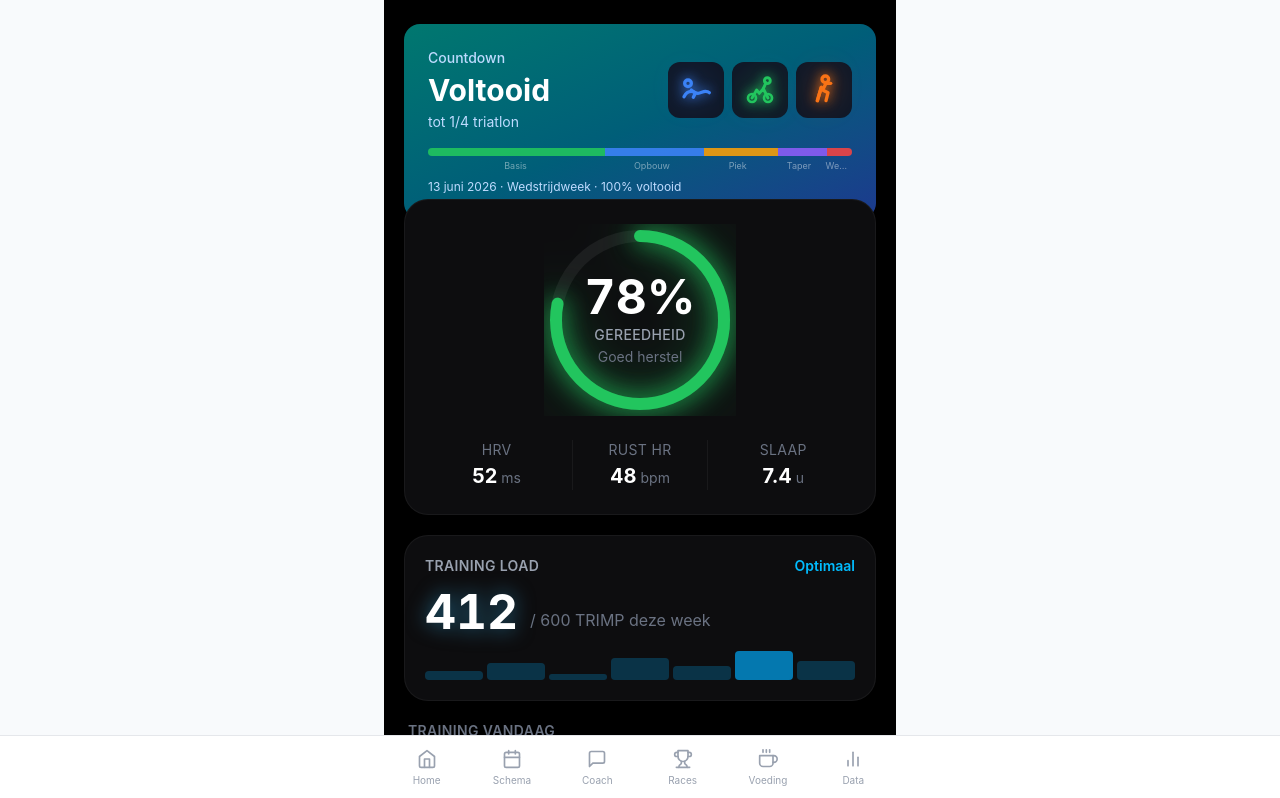
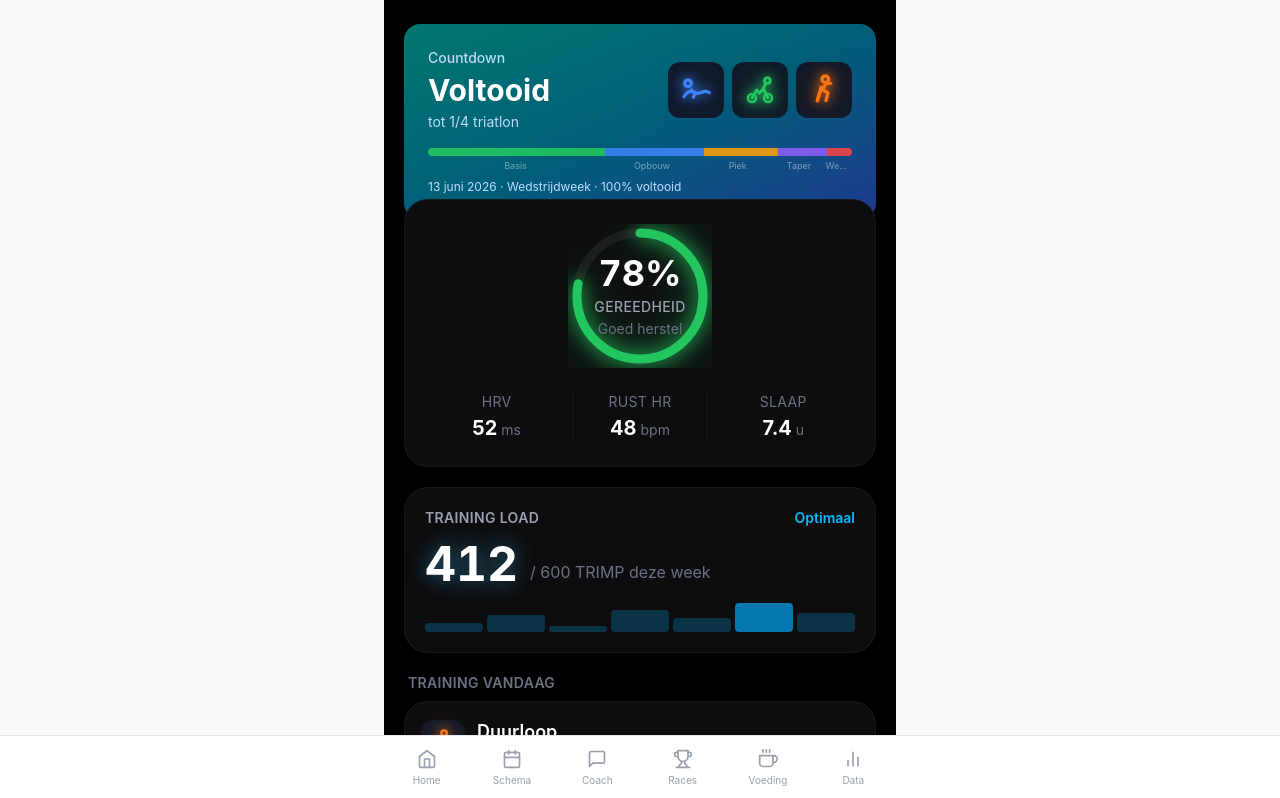
Before and after one commit to TacoMulder1971/sportcoach-AI, a Next.js app: page /ontwerp-voorbeeld in a window 1280 px wide. Shown: the top 798 px of the page. Built offline with nearby package versions, Linux system fonts and the light colour scheme.

Commit message:
Verklein de gereedheid-cirkel in ontwerpvoorbeeld
ScoreRing van w-48/h-48 naar w-36/h-36, scoretekst iets meekrimpen.

```diff
--- a/src/app/ontwerp-voorbeeld/page.tsx
+++ b/src/app/ontwerp-voorbeeld/page.tsx
@@ -33,8 +33,8 @@ function ScoreRing({ pct, label, sublabel, color, glow }: { pct: number; label:
   const r = 70;
   const c = 2 * Math.PI * r;
   return (
-    <div className="relative w-48 h-48 mx-auto">
-      <svg viewBox="0 0 160 160" className="w-48 h-48 -rotate-90">
+    <div className="relative w-36 h-36 mx-auto">
+      <svg viewBox="0 0 160 160" className="w-36 h-36 -rotate-90">
         <circle cx="80" cy="80" r={r} fill="none" stroke="#1c1c1e" strokeWidth="10" />
         <circle
           cx="80" cy="80" r={r} fill="none" stroke={color} strokeWidth="10" strokeLinecap="round"
@@ -43,7 +43,7 @@ function ScoreRing({ pct, label, sublabel, color, glow }: { pct: number; label:
         />
       </svg>
       <div className="absolute inset-0 flex flex-col items-center justify-center">
-        <span className="text-white text-5xl font-bold tabular-nums">{pct}%</span>
+        <span className="text-white text-4xl font-bold tabular-nums">{pct}%</span>
         <span className="text-gray-400 text-sm font-medium mt-1 uppercase tracking-wide">{label}</span>
         <span className="text-gray-500 text-sm mt-0.5">{sublabel}</span>
       </div>
```
